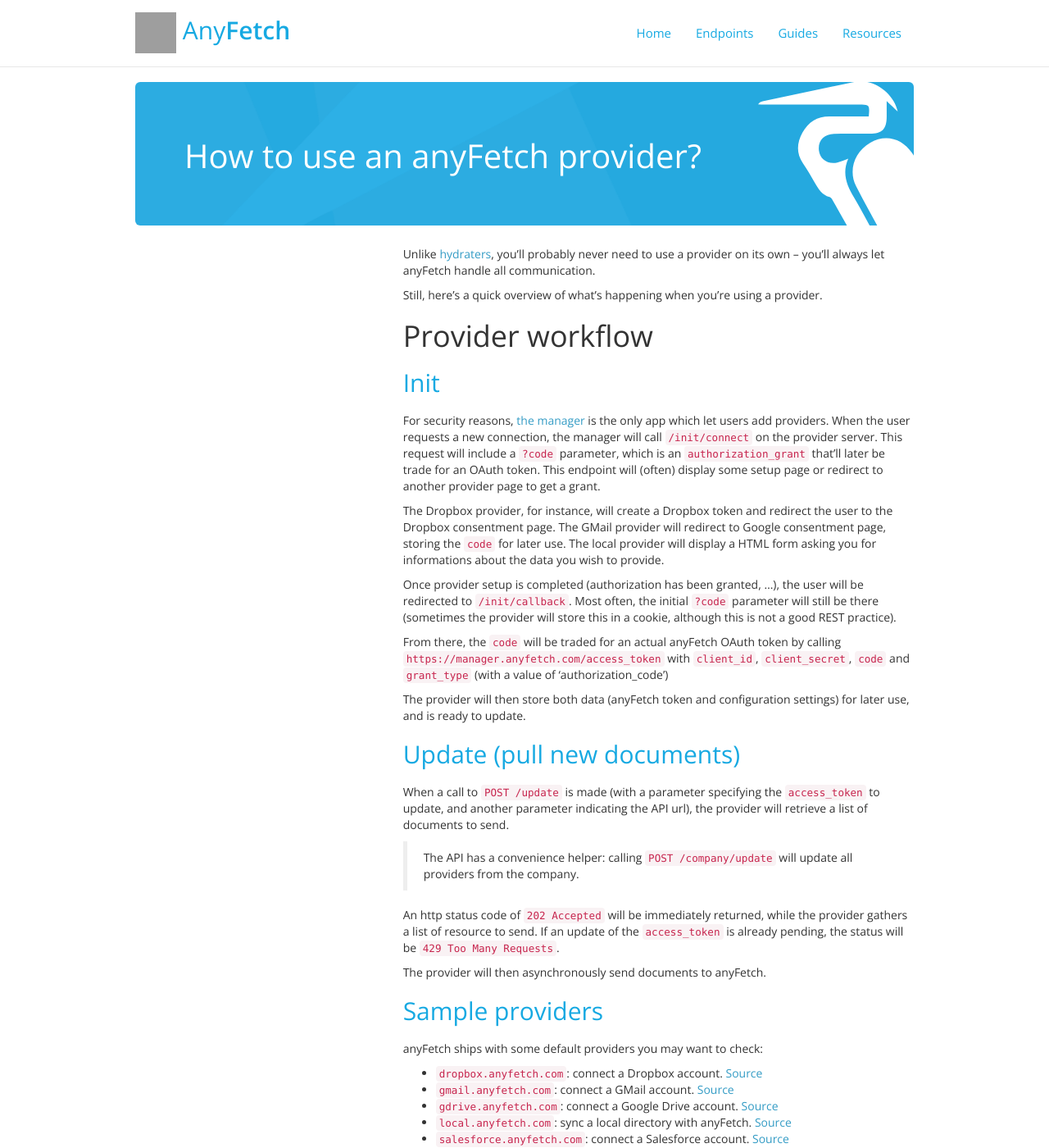
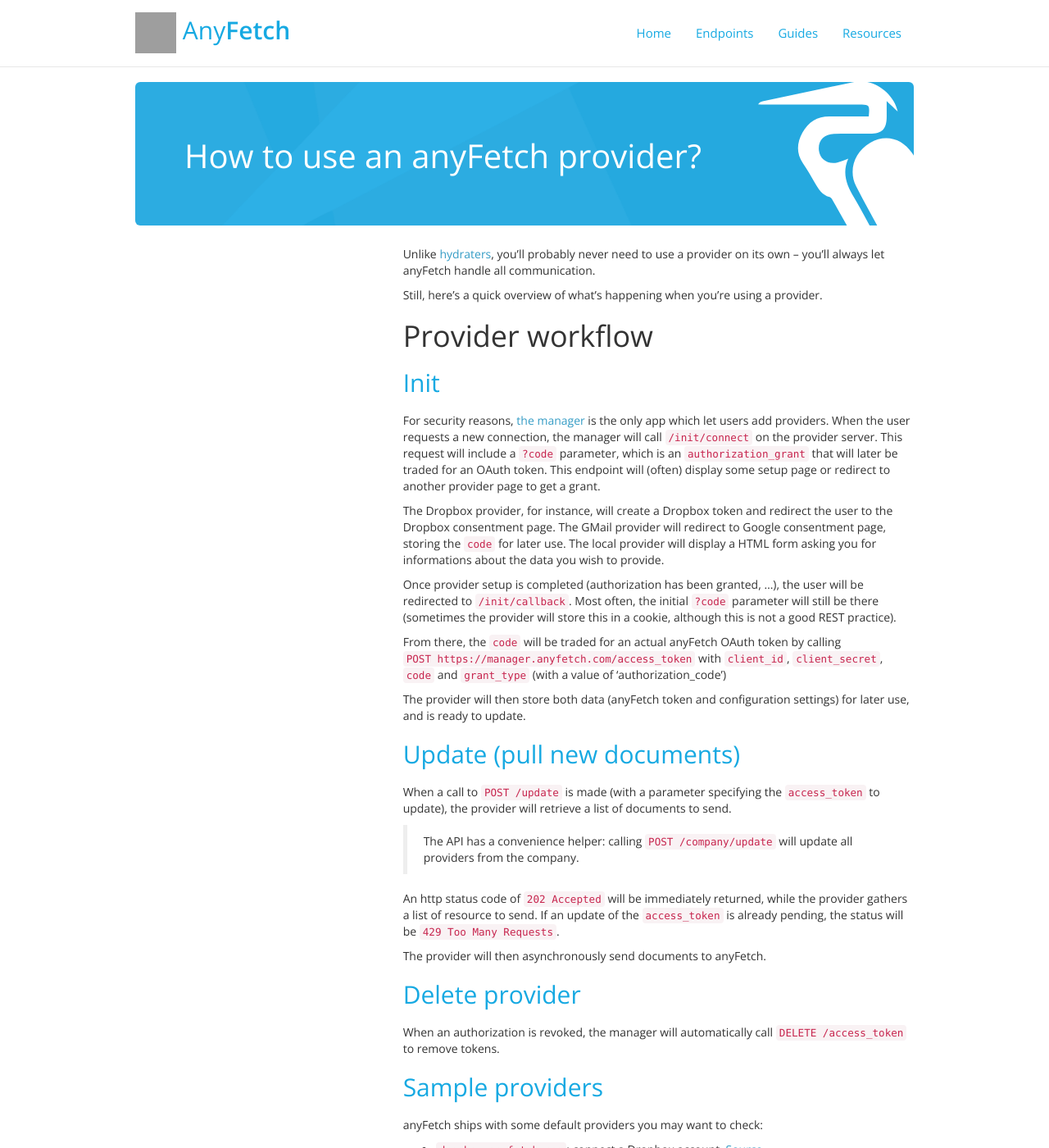
Before and after one commit to AnyFetch/developers.anyfetch.com, a Jekyll site: the page built from guides/using/provider.md, in a window 1280 px wide and 1400 px high. Shown: the whole window at 82% size. Built offline with Jekyll 4.4.1, drawn with Linux system fonts in a browser that asks for light colours; nearby versions of some CDN libraries; Markdown is read by kramdown in place of the engine named in the settings; grey boxes are pictures that could not be loaded.

Commit message:
Reread 'using' pages

```diff
--- a/guides/using/provider.md
+++ b/guides/using/provider.md
@@ -9,7 +9,7 @@
 
 # Provider workflow
 ## Init
-For security reasons, [the manager](https://manager.anyfetch.com) is the only app which let users add providers. When the user requests a new connection, the manager will call `/init/connect` on the provider server. This request will include a `?code` parameter, which is an `authorization_grant` that'll later be trade for an OAuth token.
+For security reasons, [the manager](https://manager.anyfetch.com) is the only app which let users add providers. When the user requests a new connection, the manager will call `/init/connect` on the provider server. This request will include a `?code` parameter, which is an `authorization_grant` that will later be traded for an OAuth token.
 This endpoint will (often) display some setup page or redirect to another provider page to get a grant.
 
 The Dropbox provider, for instance, will create a Dropbox token and redirect the user to the Dropbox consentment page.
@@ -18,13 +18,13 @@
 
 Once provider setup is completed (authorization has been granted, ...), the user will be redirected to `/init/callback`. Most often, the initial `?code` parameter will still be there (sometimes the provider will store this in a cookie, although this is not a good REST practice).
 
-From there, the `code` will be traded for an actual anyFetch OAuth token by calling `https://manager.anyfetch.com/access_token` with `client_id`,
+From there, the `code` will be traded for an actual anyFetch OAuth token by calling `POST https://manager.anyfetch.com/access_token` with `client_id`,
 `client_secret`, `code` and `grant_type` (with a value of 'authorization_code')
 
 The provider will then store both data (anyFetch token and configuration settings) for later use, and is ready to update.
 
 ## Update (pull new documents)
-When a call to `POST /update` is made (with a parameter specifying the `access_token` to update, and another parameter indicating the API url), the provider will retrieve a list of documents to send.
+When a call to `POST /update` is made (with a parameter specifying the `access_token` to update), the provider will retrieve a list of documents to send.
 
 > The API has a convenience helper: calling `POST /company/update` will update all providers from the company.
 
@@ -32,6 +32,9 @@
 If an update of the `access_token` is already pending, the status will be `429 Too Many Requests`.
 
 The provider will then asynchronously send documents to anyFetch.
+
+## Delete provider
+When an authorization is revoked, the manager will automatically call `DELETE /access_token` to remove tokens.
 
 ## Sample providers
 anyFetch ships with some default providers you may want to check:
```
Also changed, not shown: guides/using/hydrater.md (+2 -3 lines).
